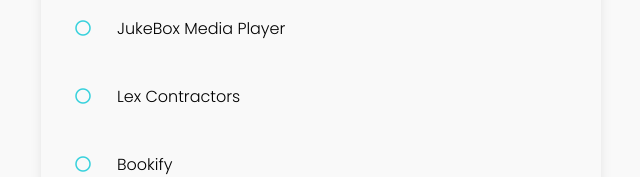
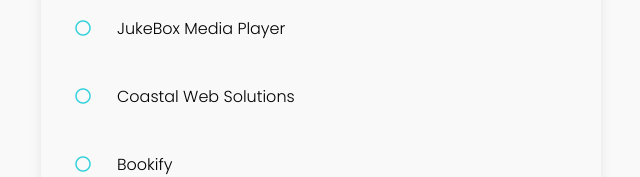
Before and after one commit to cerlans/improvedportfolio, a React (Create React App) app: page / in a window 1280 px wide. Shown: the part 1343-1520 px from the top of the page, without its empty margins (319-959 px from the left). Built offline with nearby package versions, Linux system fonts and the light colour scheme.

Commit message:
Update Content.js

```diff
--- a/src/Content.js
+++ b/src/Content.js
@@ -91,21 +91,21 @@ function Content() {
             </div>
             <div>
               <div className="projectTitle">
-                <i className="far fa-circle"></i>Lex Contractors
+                <i className="far fa-circle"></i>Coastal Web Solutions
               </div>
               <div className="hideProject">
                 <div className="projectDetails">
                   <div>
-                    <a href='https://stainlessrep.netlify.app/'><img src="https://i.vgy.me/ujXwZ4.png" alt="OgrXjP.png" />
+                    <a href='https://stackblitz.com/edit/web-platform-fenwu4'><img src="https://i.vgy.me/99aR1b.png" />
                     </a>
                   </div>
                 </div>
                 <div className="projectDescription">
                   <p>
-                    Lex Contractors is a mock construction site i created with vanilla css and react js. its purpose is to test my design and responsive layout skills
+                    Coastal Web Solutions is my personal company page, i created this website for my business in NORWALK CT.
+                    Made in HTML and CSS
                   </p>
                   <div className="madeWith">
-                    <i className="fab fa-react"></i>
                     <i className="fab fa-html5"></i>
                     <i className="fab fa-css3-alt"></i>
                   </div>
```
